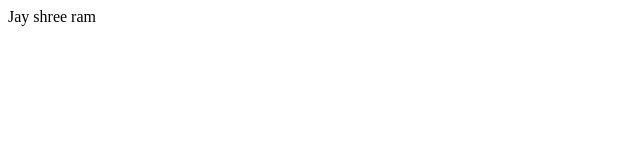
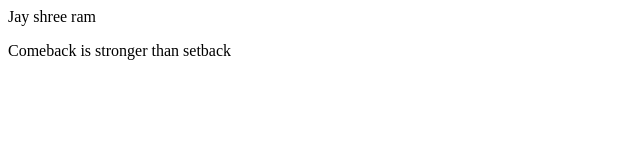
Before and after one commit to rupamkumarbarnwal/Wipro, a plain HTML site: page index.html in a window 1280 px wide. Shown: the whole page, without its empty margins (0-640 px from the left). Drawn offline with Linux system fonts and the light colour scheme.

Commit message:
Added one more para to the index.html on feature branch

```diff
--- a/index.html
+++ b/index.html
@@ -1 +1,4 @@
 <p>Jay shree ram</p>
+<p>Comeback is stronger than setback
+
+</p>
```
